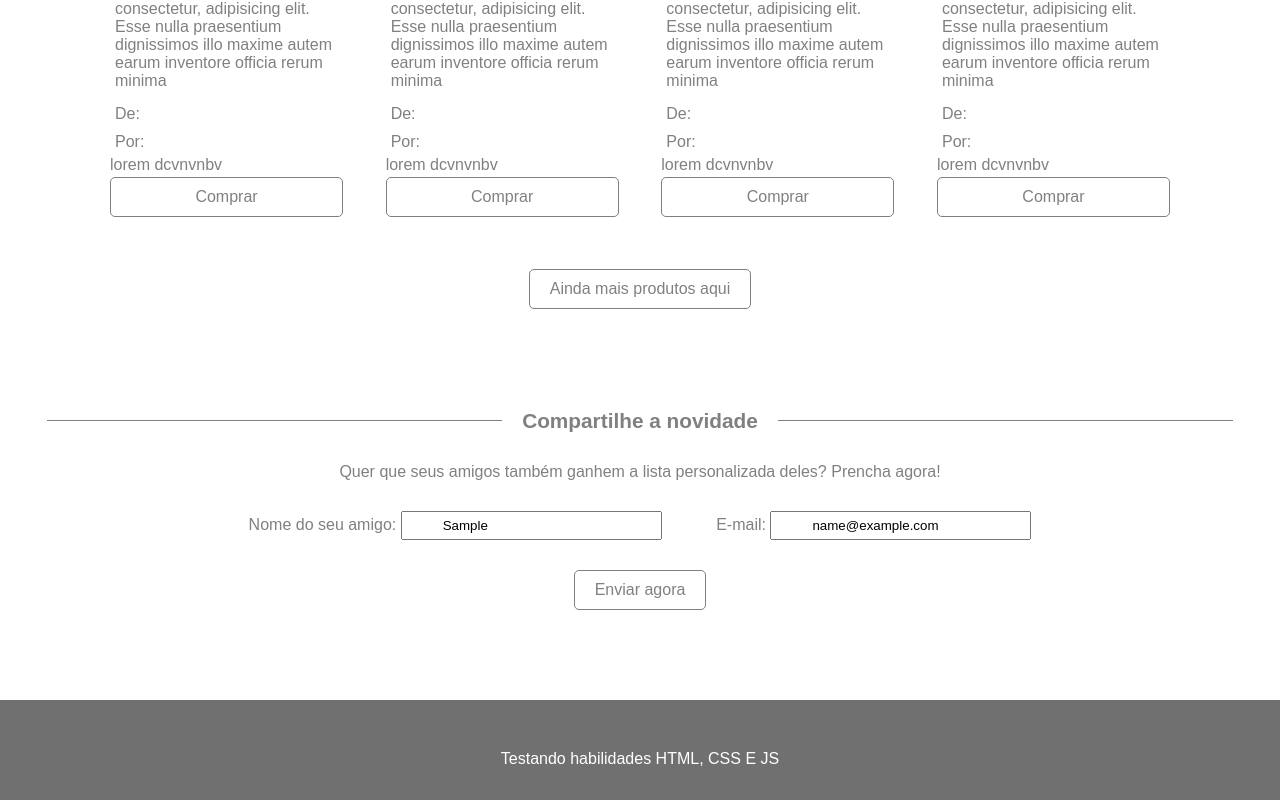
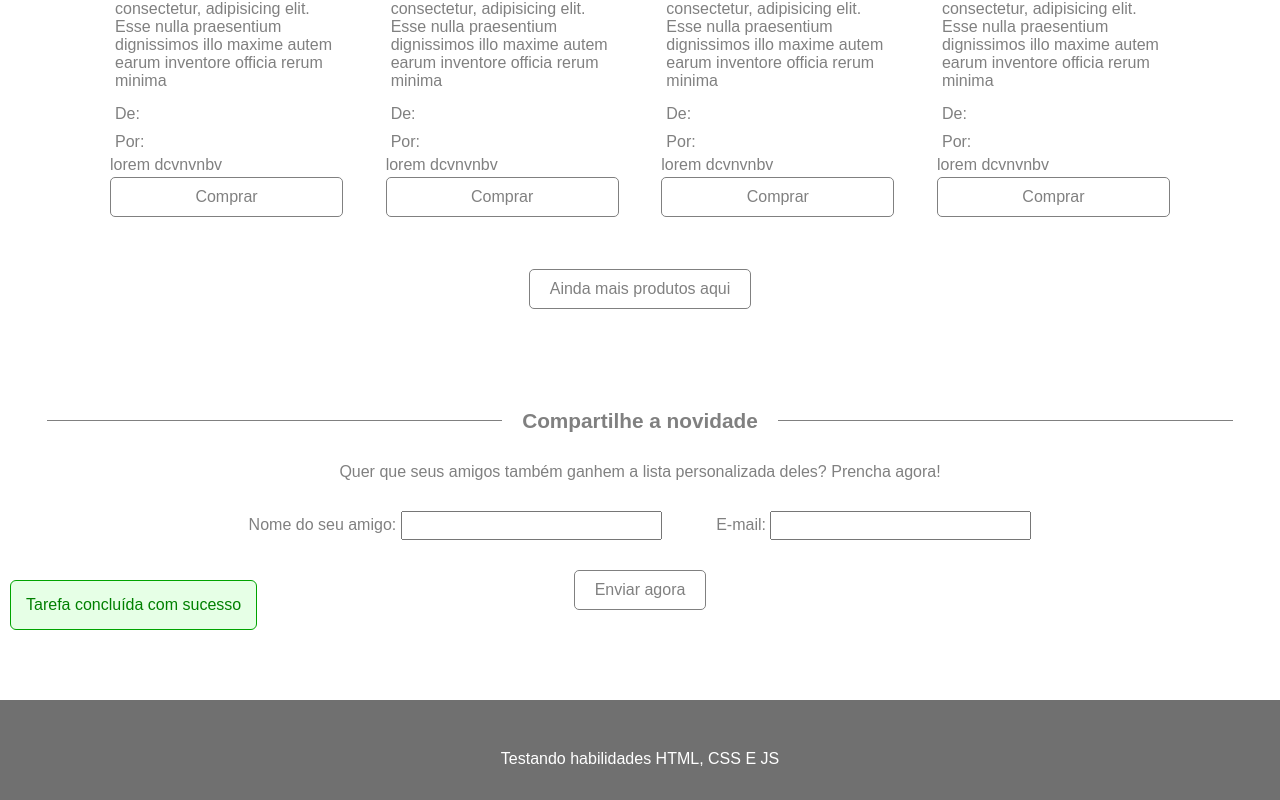
Before and after one commit to Lucas-0802/Landing-page, a plain HTML site: page index.html in a window 1280 px wide. Both pictures are taken after typing "Sample", "name@example.com" into the empty fields and a click on the button "Enviar agora". Shown: the part 1354-2154 px from the top of the page. Drawn offline with Linux system fonts and the light colour scheme.

Commit message:
Adição de confirmação de leitura

```diff
--- a/index.html
+++ b/index.html
@@ -170,10 +170,13 @@
 
             <button type="submit" class="enviarFormulario">Enviar agora</button>
         </form>
+        <div class="toast">Tarefa concluída com sucesso</div>
         </div>
 
 
     </section>
+
+
 
     <footer>
         Testando habilidades HTML, CSS E JS
--- a/script.js
+++ b/script.js
@@ -58,7 +58,8 @@ formulario.onsubmit = function(evento) {
     }
 
     if(!erro) {
-        alert('Formulário enviado!')
+        alert('Formulário enviado com sucesso!')
+        document.querySelector('#form').reset()
     }
 }
 
@@ -93,4 +94,14 @@ let formulario2 = document.querySelector('#form2')
         inputEmail.classList.remove('inputError')
         span.innerText = ''
     }
+
+    if(!erro) {
+        const toast = document.querySelector('.toast')
+        toast.classList.add('visible')
+        setTimeout(() => {
+            toast.classList.remove('visible')
+        },5000)
+        inputEmail.value = ''
+        inputNome.value = ''
+    }
 }
--- a/style.css
+++ b/style.css
@@ -219,6 +219,7 @@ body {
 }
 
 .compartilhe {
+    position: relative;
     display: flex;
     flex-direction: column;
     max-width: 1200px;
@@ -252,6 +253,25 @@ body {
     color: white;
 }
 
+.toast {
+    display: inline-block;
+    position: absolute;
+    left: -100%;
+    bottom: 30px;
+    background-color: rgb(230, 255, 230);
+    border: 1px solid rgb(0, 163, 0);
+    border-radius: 6px;
+    padding: 15px;
+    color: green;
+    transition: all 600ms ease;
+}
+
+.toast.visible {
+    left: -30px;
+}
+
+
+
 footer {
     background-color: #707070;
     color: white;
```
